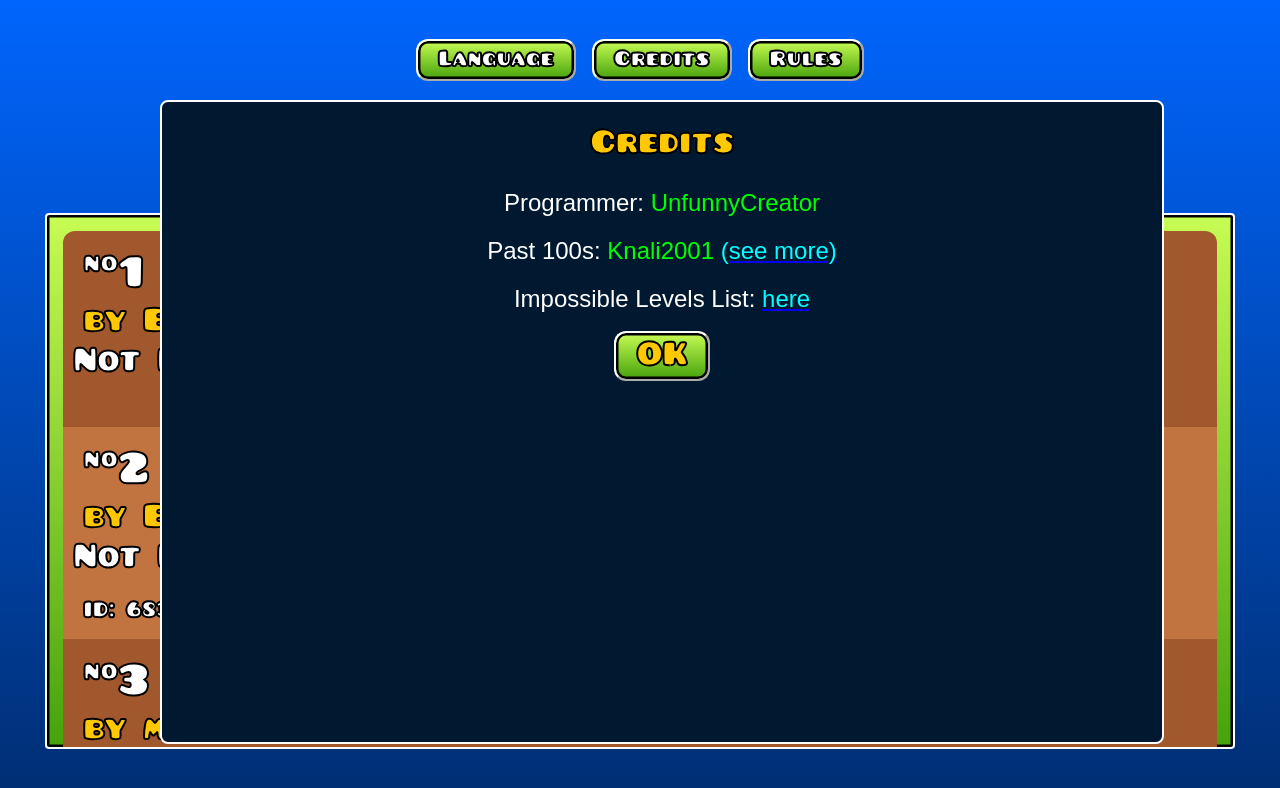
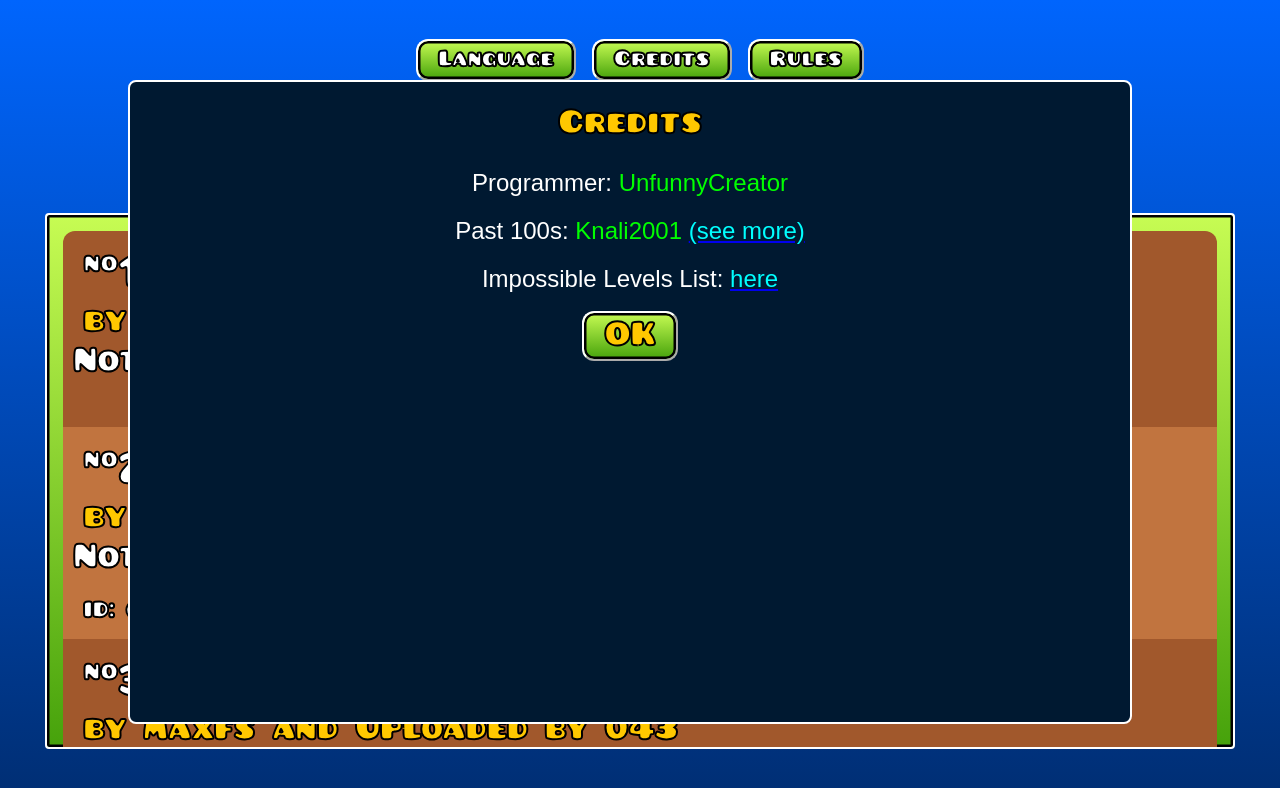
Before and after one commit to Unciv-Modder/Impossible-Levels-List, a plain HTML site: page index.html in a window 1280 px wide. Both pictures are taken after a click on the button "Credits". Drawn offline with Linux system fonts and the light colour scheme.

```diff
--- a/style.css
+++ b/style.css
@@ -192,8 +192,8 @@ div[menu] {
 
   background-color: #001931;
   position: fixed;
-  left: 12.5%;
-  top: 12.5%;
+  left: 10%;
+  top: 10%;
   width: 75%;
   height: 75%;
   border-radius: 8px;
```
